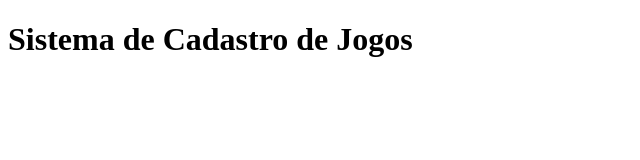
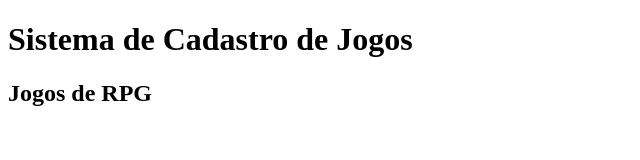
Before and after one commit to EversonMendes/sistema-de-cadastro, a plain HTML site: page index.html in a window 1280 px wide. Shown: the whole page, without its empty margins (0-640 px from the left). Drawn offline with Linux system fonts and the light colour scheme.

Commit message:
adicionado novo titulo h2

```diff
--- a/index.html
+++ b/index.html
@@ -8,6 +8,7 @@
 </head>
 <body>
     <h1>Sistema de Cadastro de Jogos</h1>
+    <h2>Jogos de RPG</h2>
     <script src="app.js"></script>
 </body>
 </html>
```
